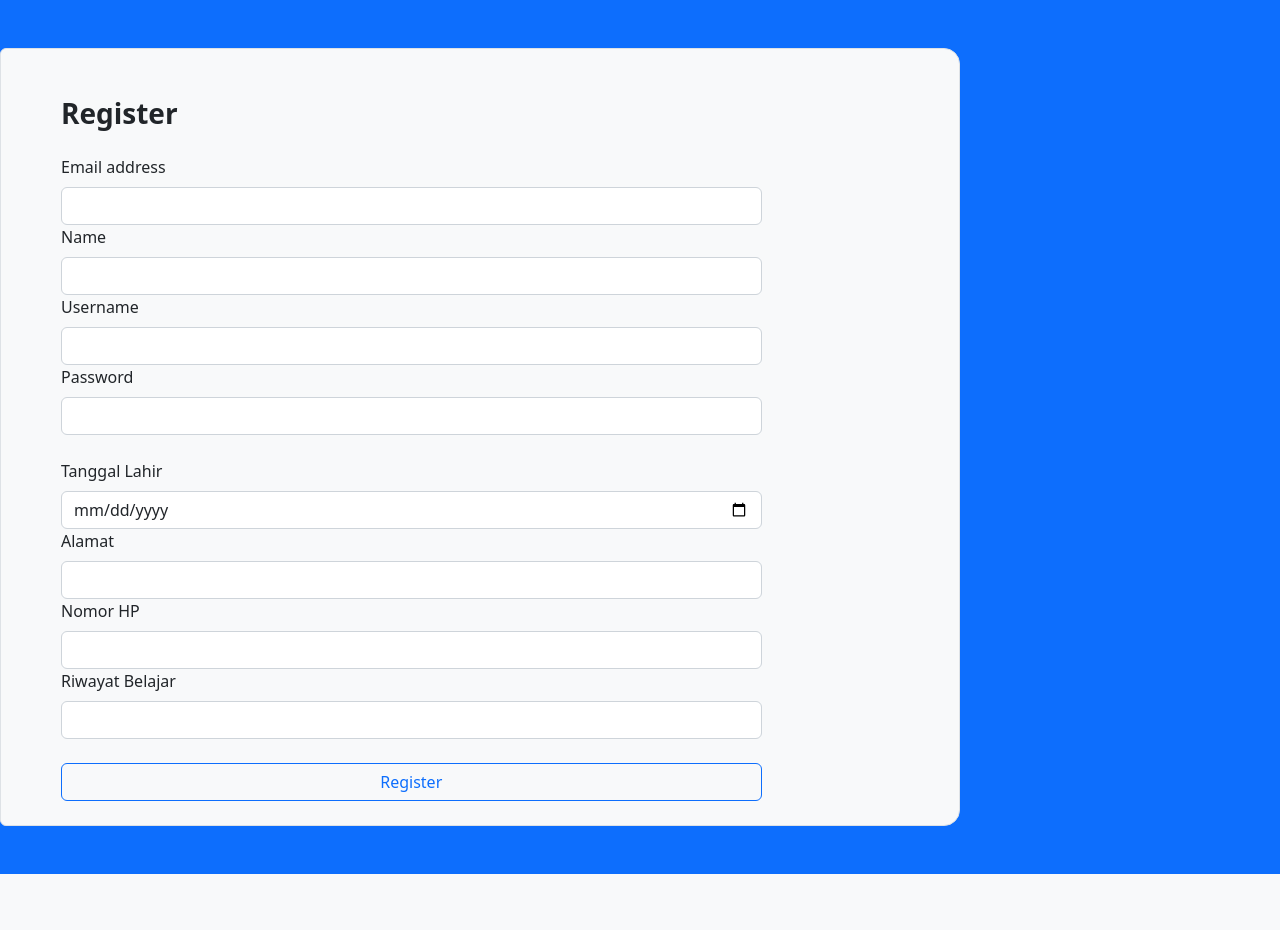
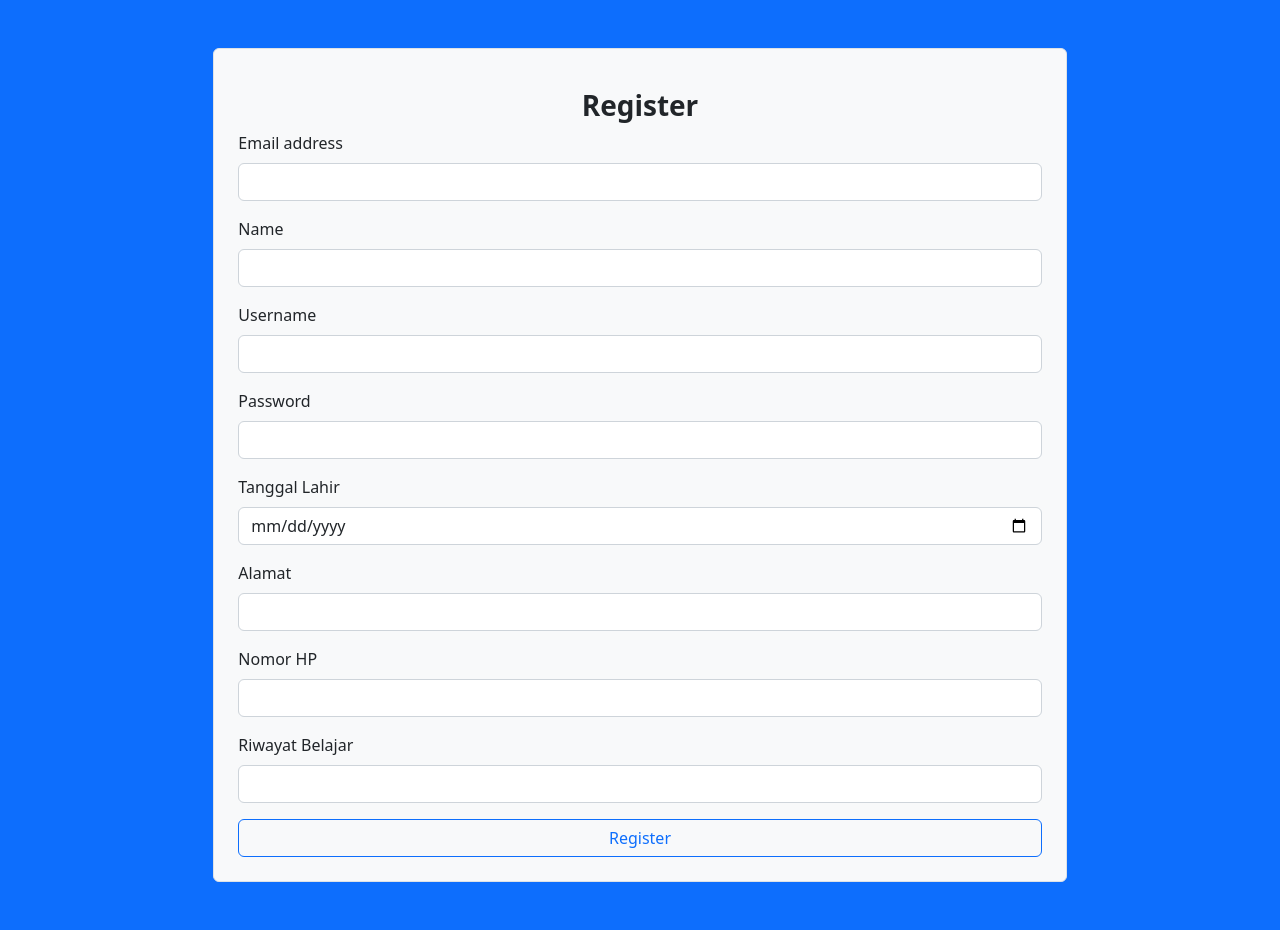
Before and after one commit to alfanmahdi/eas-pweb-e, a PHP site: page /register.php in a window 1280 px wide. Before the commit the page ends 874 px from the top, so only its background shows below. Run offline with PHP 8.4, Linux system fonts and the light colour scheme.

Commit message:
fix: login register page

```diff
--- a/register.php
+++ b/register.php
@@ -18,67 +18,58 @@ if (isset($_SESSION["user"])) {
 </head>
 
 <body class="bg-primary">
-    <div class="row ,y-5 py-5 mx-0">
-        <div class="col-9 border rounded-start rounded-4 bg-light">
-            <div class="">
-                <div for="validation" class="card-body">
-                    <h3 class="text-left fw-bold mt-5 mb-4 ms-5">Register</h3>
-
+    <div class="d-flex justify-content-center align-items-start mt-5 mb-5">
+        <div class="col-8 border border-end rounded bg-light p-4">
+            <div class="card-body">
+                <h3 class="text-center fw-bold mt-3">Register</h3>
                 <form action="register_process.php" method="POST">
-                        <div class="ms-5 w-75">
+                    <div class="mb-3">
                         <label for="email" class="form-label">Email address</label>
-                            <input type="email" class="form-control" name="email" id="email" aria-describedby="email"
-                                required>
+                        <input type="email" class="form-control" name="email" id="email" required>
                     </div>
 
-                        <div class="ms-5 w-75">
+                    <div class="mb-3">
                         <label for="name" class="form-label">Name</label>
-                            <input type="text" class="form-control" name="name" id="name" aria-describedby="name"
-                                required>
+                        <input type="text" class="form-control" name="name" id="name" required>
                     </div>
 
-                        <div class="ms-5 w-75">
+                    <div class="mb-3">
                         <label for="username" class="form-label">Username</label>
-                            <input type="text" class="form-control" name="username" id="username"
-                                aria-describedby="username" required>
+                        <input type="text" class="form-control" name="username" id="username" required>
                     </div>
 
-                        <div class="ms-5 w-75">
+                    <div class="mb-3">
                         <label for="password" class="form-label">Password</label>
-                            <input type="password" class="form-control mb-4" name="password" id="password" required>
+                        <input type="password" class="form-control" name="password" id="password" required>
                     </div>
-                        <div class="ms-5 w-75">
+
+                    <div class="mb-3">
                         <label for="tanggal_lahir" class="form-label">Tanggal Lahir</label>
-                            <input type="date" class="form-control" name="tanggal_lahir" id="tanggal_lahir"
-                                aria-describedby="tanggal_lahir" required>
+                        <input type="date" class="form-control" name="tanggal_lahir" id="tanggal_lahir" required>
                     </div>
-                        <div class="ms-5 w-75">
+
+                    <div class="mb-3">
                         <label for="alamat" class="form-label">Alamat</label>
-                            <input type="text" class="form-control" name="alamat" id="alamat" aria-describedby="alamat"
-                                required>
+                        <input type="text" class="form-control" name="alamat" id="alamat" required>
                     </div>
-                        <div class="ms-5 w-75">
+
+                    <div class="mb-3">
                         <label for="no_hp" class="form-label">Nomor HP</label>
-                            <input type="text" class="form-control" name="no_hp" id="no_hp" aria-describedby="no_hp"
-                                required>
+                        <input type="text" class="form-control" name="no_hp" id="no_hp" required>
                     </div>
-                        <div class="ms-5 w-75">
+
+                    <div class="mb-3">
                         <label for="riwayat_belajar" class="form-label">Riwayat Belajar</label>
-                            <input type="text" class="form-control" name="riwayat_belajar" id="riwayat_belajar"
-                                aria-describedby="riwayat_belajar" required>
+                        <input type="text" class="form-control" name="riwayat_belajar" id="riwayat_belajar" required>
                     </div>
-                        <div class="my-4 ms-5 w-100">
-                            <button type="submit" id="submit_btn" name="register" class="btn btn-outline-primary w-75">
-                                Register
-                            </button>
+
+                    <button type="submit" id="submit_btn" name="register" class="btn btn-outline-primary w-100">Register</button>
                 </form>
             </div>
         </div>
     </div>
-        <div class="col-3"></div>
     <script src="https://cdn.jsdelivr.net/npm/bootstrap@5.2.3/dist/js/bootstrap.bundle.min.js"
-            integrity="sha384-kenU1KFdBIe4zVF0s0G1M5b4hcpxyD9F7jL+jjXkk+Q2h455rYXK/7HAuoJl+0I4" crossorigin="anonymous">
-        </script>
+        integrity="sha384-kenU1KFdBIe4zVF0s0G1M5b4hcpxyD9F7jL+jjXkk+Q2h455rYXK/7HAuoJl+0I4" crossorigin="anonymous"></script>
 </body>
 
 </html>
```
Also changed, not shown: index.php (+9 -9 lines), login.php (+20 -17 lines). Lines whose indentation alone changed are shown as unchanged.
